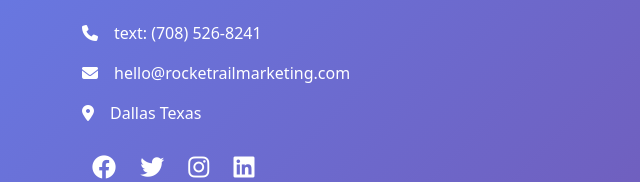
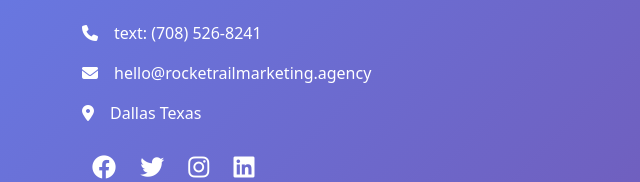
Before and after one commit to jcbcouch/rocketrailmarketing, a plain HTML site: page index.html in a window 1280 px wide. Shown: the part 2725-2907 px from the top of the page, 0-640 px from the left. Drawn offline with nearby package versions, Linux system fonts and the light colour scheme.

Commit message:
update email

```diff
--- a/index.html
+++ b/index.html
@@ -423,7 +423,7 @@
                             </div>
                             <div class="d-flex align-items-center mb-3">
                                 <i class="fas fa-envelope me-3"></i>
-                                <span>hello@rocketrailmarketing.com</span>
+                                <span>hello@rocketrailmarketing.agency</span>
                             </div>
                             <div class="d-flex align-items-center mb-3">
                                 <i class="fas fa-map-marker-alt me-3"></i>
```
